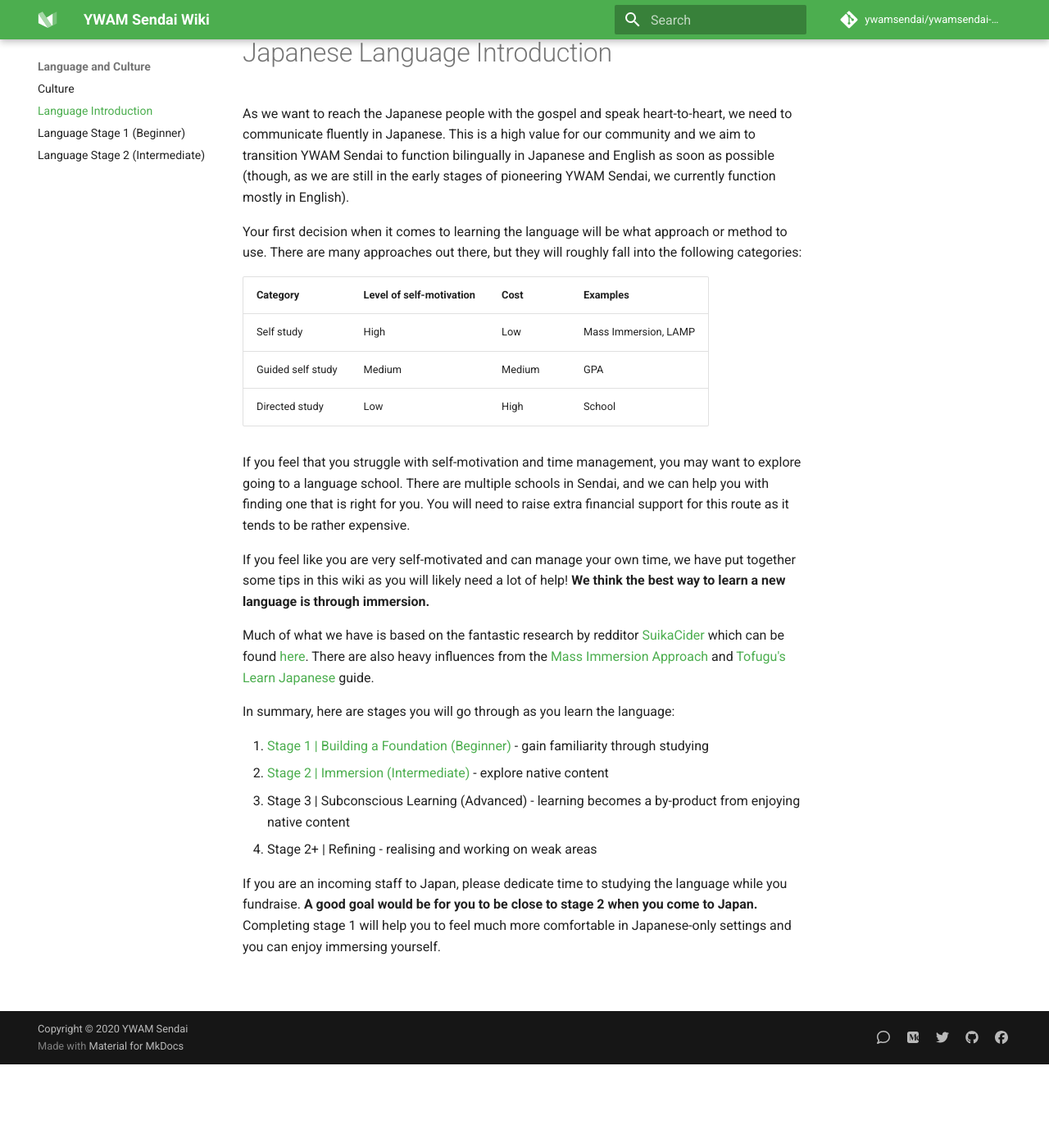
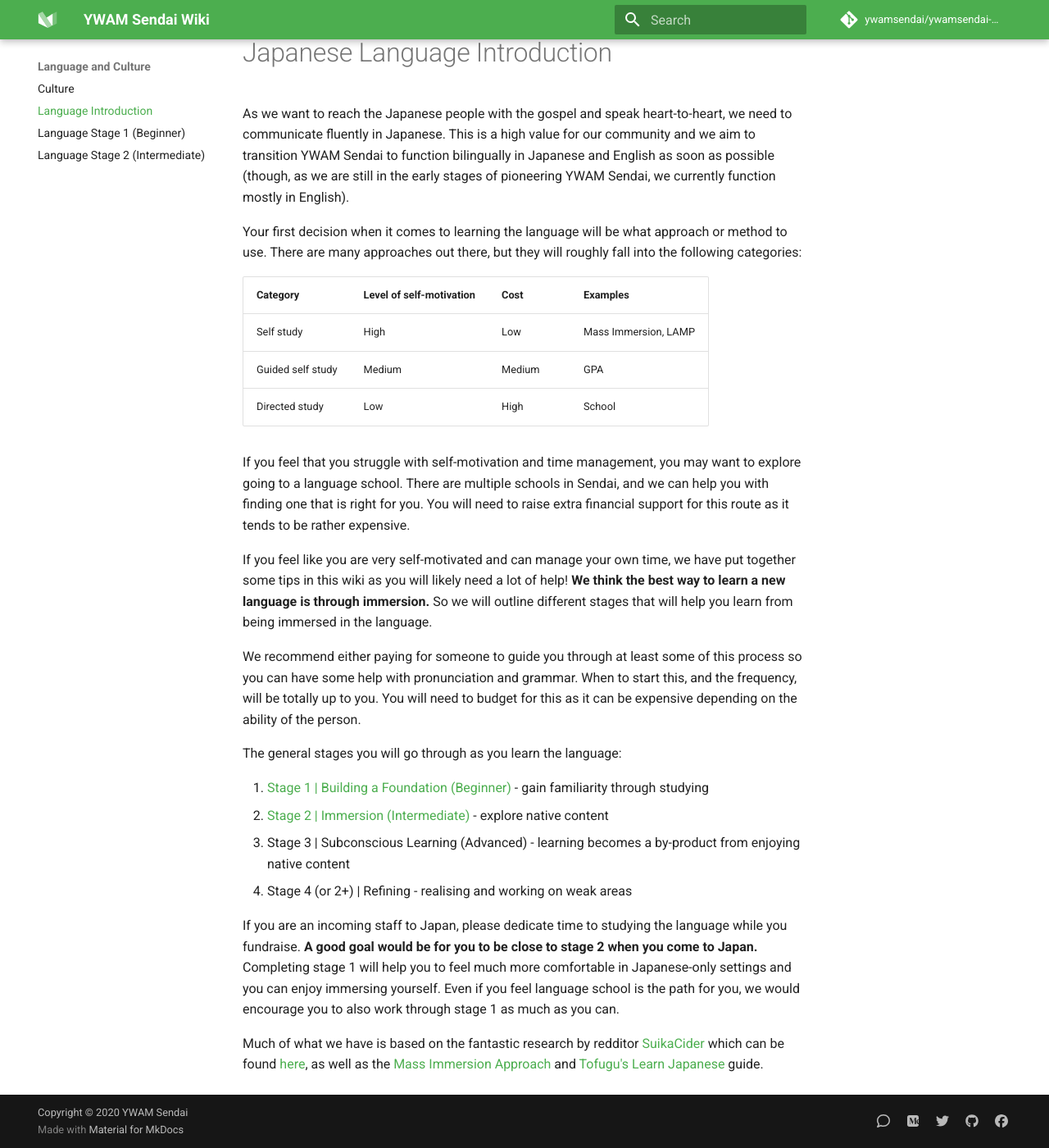
Before and after one commit to ywamsendai/ywamsendai-wiki, an MkDocs documentation site: the page built from docs/languageandculture/language.md, in a window 1280 px wide and 1400 px high, scrolled down 102 px. Shown: the whole window at 82% size. Built offline with MkDocs 1.6.1 and Material for MkDocs 9.7.7, drawn with Linux system fonts in a browser that asks for light colours; comment, search, counter and statistics services are not loaded.

Commit message:
updated language tips

```diff
--- a/docs/languageandculture/language.md
+++ b/docs/languageandculture/language.md
@@ -12,15 +12,17 @@
 
 If you feel that you struggle with self-motivation and time management, you may want to explore going to a language school. There are multiple schools in Sendai, and we can help you with finding one that is right for you. You will need to raise extra financial support for this route as it tends to be rather expensive.
 
-If you feel like you are very self-motivated and can manage your own time, we have put together some tips in this wiki as you will likely need a lot of help! **We think the best way to learn a new language is through immersion.**
+If you feel like you are very self-motivated and can manage your own time, we have put together some tips in this wiki as you will likely need a lot of help! **We think the best way to learn a new language is through immersion.** So we will outline different stages that will help you learn from being immersed in the language.
 
-Much of what we have is based on the fantastic research by redditor [SuikaCider](https://www.reddit.com/user/SuikaCider/) which can be found [here](https://docs.google.com/document/d/10bRzVblKVOsQJjTc2PIi1Gbj_LrsJCkMkh0SutXCZdI/edit#). There are also heavy influences from the [Mass Immersion Approach](https://massimmersionapproach.com/) and [Tofugu's Learn Japanese](https://www.tofugu.com/learn-japanese/) guide.
+We recommend either paying for someone to guide you through at least some of this process so you can have some help with pronunciation and grammar. When to start this, and the frequency, will be totally up to you. You will need to budget for this as it can be expensive depending on the ability of the person.
 
-In summary, here are stages you will go through as you learn the language:
+The general stages you will go through as you learn the language:
 
 1. [Stage 1 | Building a Foundation (Beginner)](language2.md) - gain familiarity through studying
 2. [Stage 2 | Immersion (Intermediate)](language3.md) - explore native content
 3. Stage 3 | Subconscious Learning (Advanced) - learning becomes a by-product from enjoying native content
-4. Stage 2+ | Refining - realising and working on weak areas
+4. Stage 4 (or 2+) | Refining - realising and working on weak areas
 
-If you are an incoming staff to Japan, please dedicate time to studying the language while you fundraise. **A good goal would be for you to be close to stage 2 when you come to Japan.** Completing stage 1 will help you to feel much more comfortable in Japanese-only settings and you can enjoy immersing yourself.
+If you are an incoming staff to Japan, please dedicate time to studying the language while you fundraise. **A good goal would be for you to be close to stage 2 when you come to Japan.** Completing stage 1 will help you to feel much more comfortable in Japanese-only settings and you can enjoy immersing yourself. Even if you feel language school is the path for you, we would encourage you to also work through stage 1 as much as you can.
+
+Much of what we have is based on the fantastic research by redditor [SuikaCider](https://www.reddit.com/user/SuikaCider/) which can be found [here](https://docs.google.com/document/d/10bRzVblKVOsQJjTc2PIi1Gbj_LrsJCkMkh0SutXCZdI/edit#), as well as the [Mass Immersion Approach](https://massimmersionapproach.com/) and [Tofugu's Learn Japanese](https://www.tofugu.com/learn-japanese/) guide.
```
Also changed, not shown: docs/languageandculture/language2.md (+0 -30 lines), docs/languageandculture/language3.md (+30 -0 lines).
